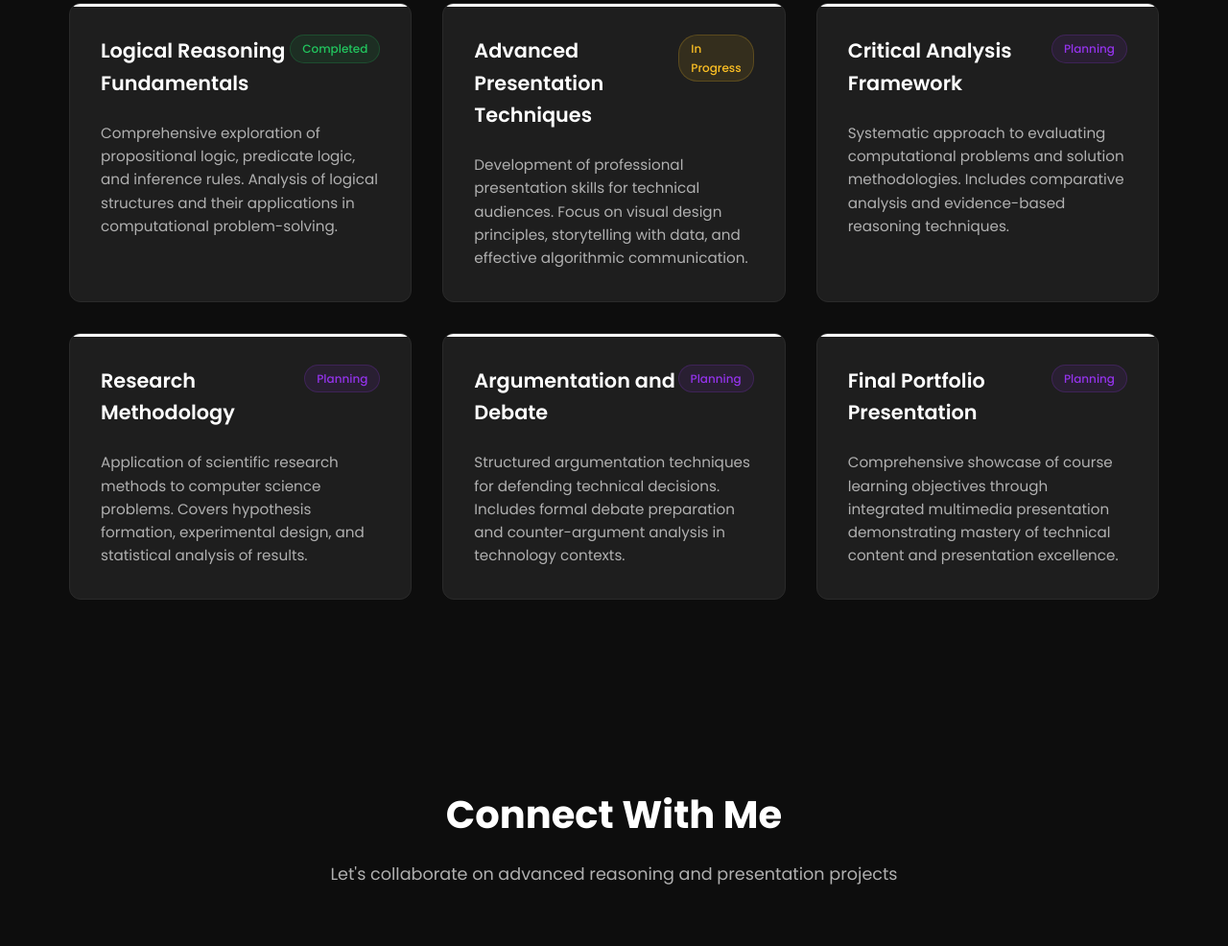
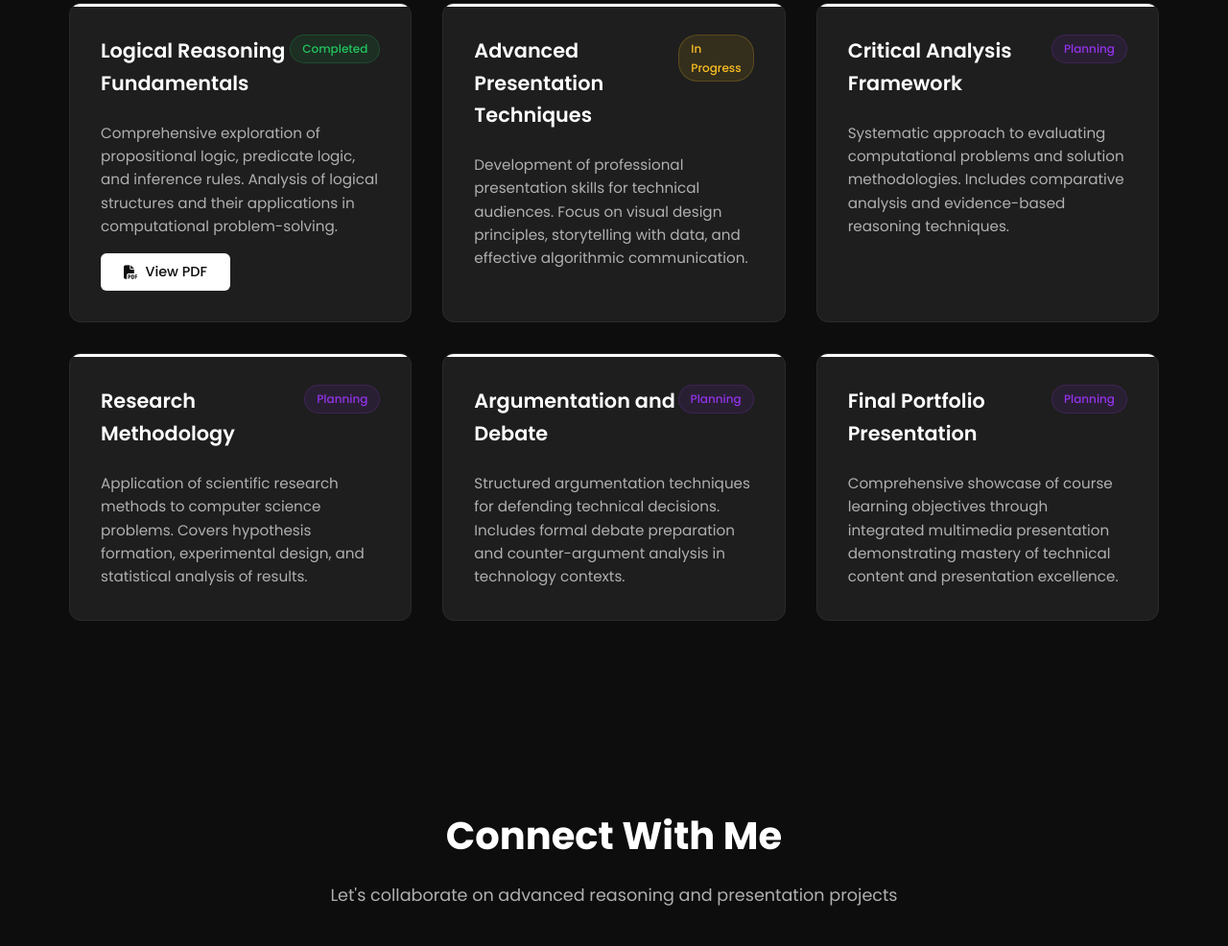
Before and after one commit to nicknarrymendozabscs/CSST101-3A-AY25-26, a plain HTML site: page index.html in a window 1280 px wide. Shown: the part 1790-2776 px from the top of the page at 96% size. Drawn offline with Linux system fonts and the light colour scheme.

Commit message:
reasoning

```diff
--- a/index.html
+++ b/index.html
@@ -374,6 +374,32 @@
             font-size: 0.95rem;
         }
 
+        .project-links {
+            margin-top: 1rem;
+        }
+
+        .btn-project {
+            background: var(--text-primary);
+            color: var(--bg-primary);
+            padding: 0.5rem 1.5rem;
+            border: none;
+            border-radius: 6px;
+            font-family: 'Poppins', sans-serif;
+            font-weight: 500;
+            font-size: 0.9rem;
+            text-decoration: none;
+            display: inline-flex;
+            align-items: center;
+            gap: 0.5rem;
+            transition: all 0.3s ease;
+            cursor: pointer;
+        }
+
+        .btn-project:hover {
+            background: var(--text-secondary);
+            transform: translateY(-2px);
+        }
+
         /* Contact Section */
         .contact-grid {
             display: grid;
@@ -653,6 +679,12 @@
                         Comprehensive exploration of propositional logic, predicate logic, and inference rules.
                         Analysis of logical structures and their applications in computational problem-solving.
                     </p>
+                    <div class="project-links">
+                        <a href="https://nicknarrymendozabscs.github.io/CSST102-3A-AY25-26/activity/Activity1_Reasoning.pdf" target="_blank" class="btn-project">
+                            <i class="fas fa-file-pdf"></i>
+                            View PDF
+                        </a>
+                    </div>
                 </div>
 
                 <div class="project-card fade-in">
```
Also changed, not shown: 1 other file.
